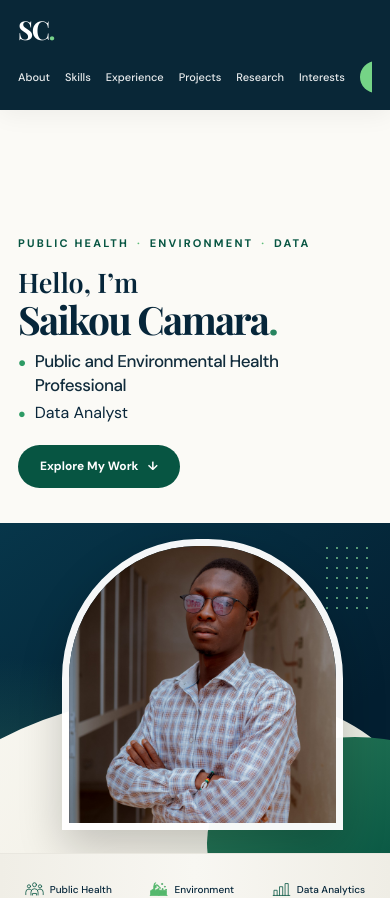
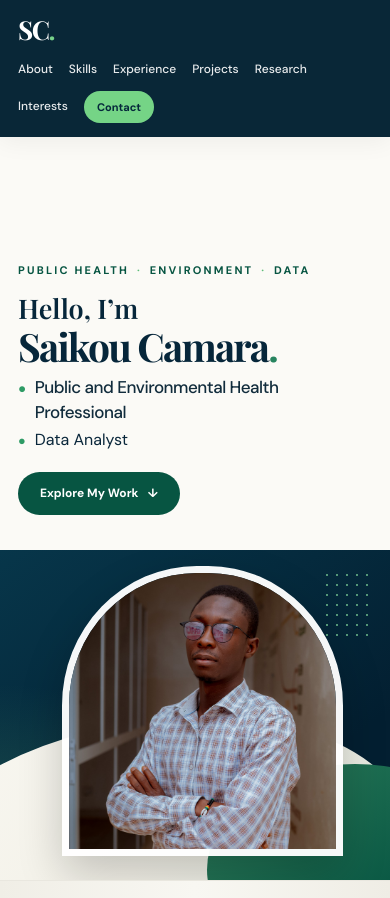
Before and after one commit to saikukamara/my-personal-portfolio, a React (Vite) app: page / in a window 390 px wide. Shown: the top 898 px of the page. Built offline with nearby package versions, Linux system fonts and the light colour scheme.

Commit message:
Fix mobile navigation layout

```diff
--- a/src/App.css
+++ b/src/App.css
@@ -914,7 +914,7 @@ img {
 
 @media (max-width: 760px) {
   html {
-    scroll-padding-top: 72px;
+    scroll-padding-top: 95px;
   }
 
   .container {
@@ -922,11 +922,11 @@ img {
   }
 
   .nav-container {
-    min-height: 70px;
-    align-items: center;
-    flex-wrap: wrap;
-    padding: 12px 0;
-    gap: 12px;
+    min-height: auto;
+    align-items: flex-start;
+    flex-direction: column;
+    padding: 12px 0 10px;
+    gap: 10px;
   }
 
   .brand {
@@ -935,22 +935,25 @@ img {
 
   .main-nav {
     width: 100%;
+    display: flex;
+    flex-wrap: wrap;
+    align-items: center;
     justify-content: flex-start;
-    gap: 8px 15px;
-    overflow-x: auto;
-    padding: 2px 0 5px;
-    scrollbar-width: thin;
+    gap: 10px 16px;
+    overflow: visible;
+    padding: 2px 0 4px;
   }
 
   .nav-link {
     flex: 0 0 auto;
-    font-size: 11px;
+    font-size: 12px;
+    line-height: 1.8;
   }
 
   .nav-contact {
     flex: 0 0 auto;
     min-height: 32px;
-    padding: 0 14px;
+    padding: 0 13px;
     font-size: 11px;
   }
 
```
